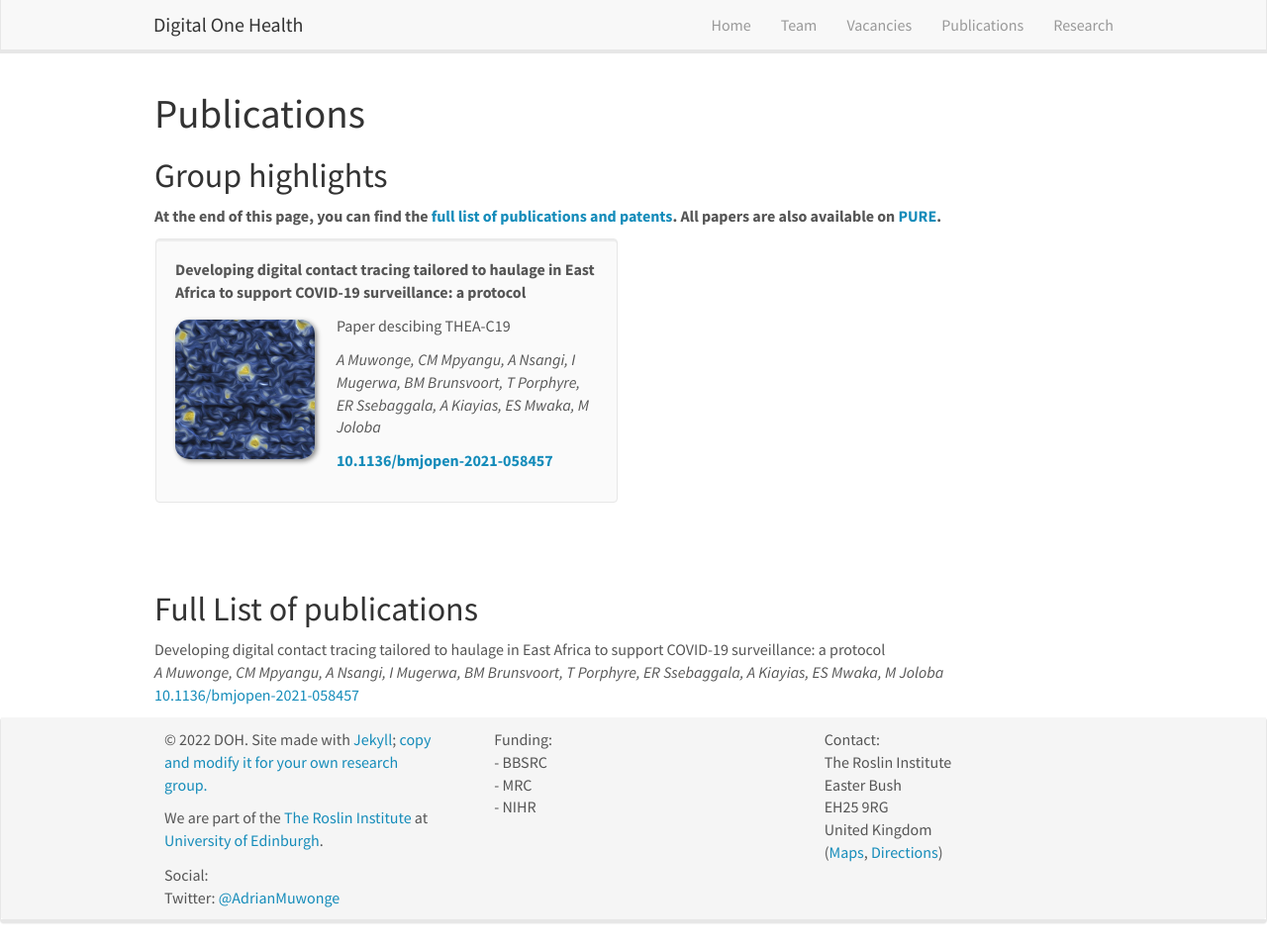
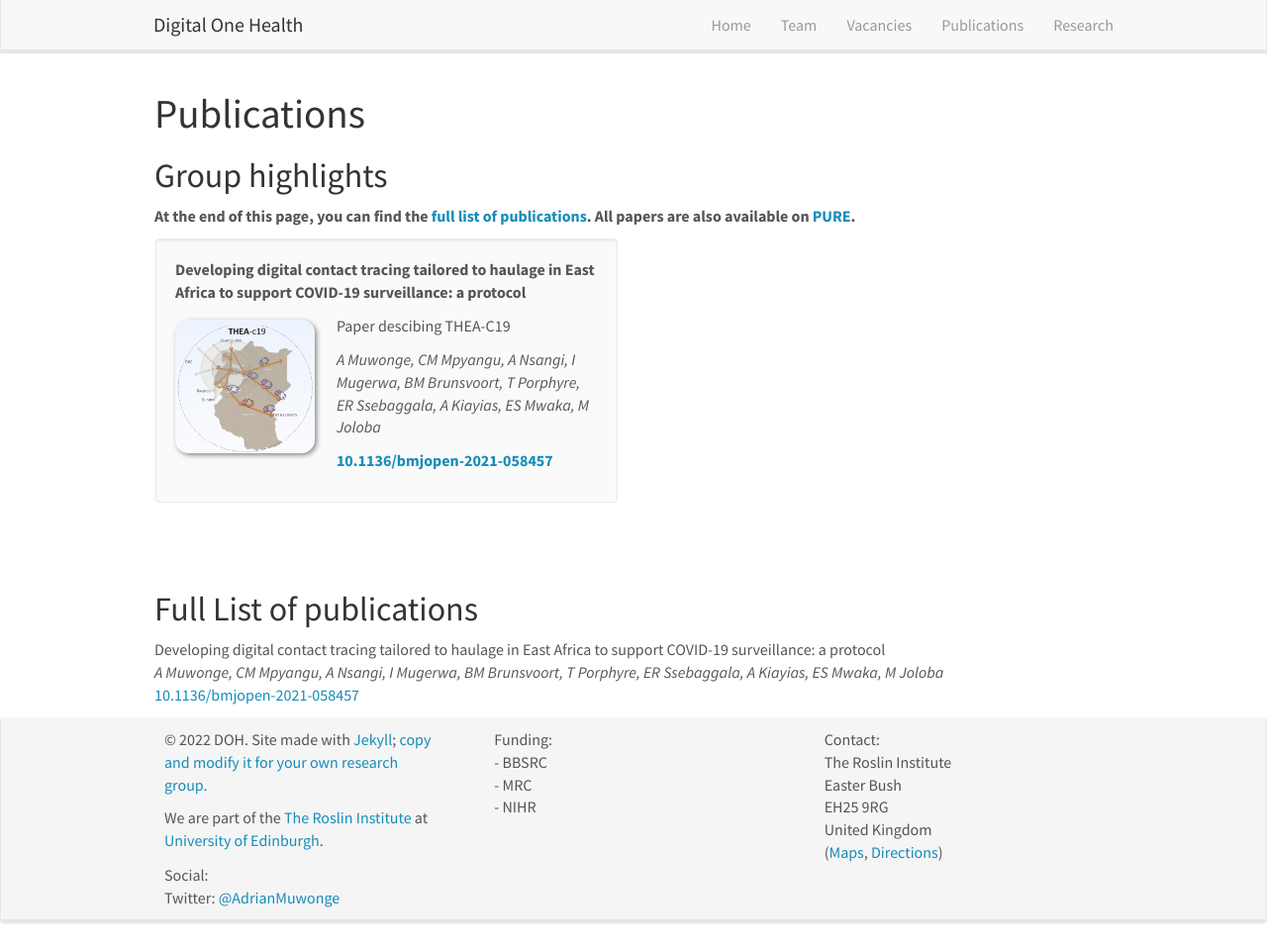
Before and after one commit to Digital-One-Health/digital-one-health.github.io, a Jekyll site: the page built from _pages/publications.md, in a window 1280 px wide and 955 px high. Shown: the whole window at 99% size. Built offline with Jekyll 4.4.1, drawn with Linux system fonts in a browser that asks for light colours; nearby versions of some CDN libraries.

Commit message:
Updated projectthea publication logo

```diff
--- a/_data/publist.yml
+++ b/_data/publist.yml
@@ -1,5 +1,5 @@
 - title: "Developing digital contact tracing tailored to haulage in East Africa to support COVID-19 surveillance: a protocol"
-  image: imageaward_edited.png
+  image: projectTHEA.png
   description: Paper descibing THEA-C19
   authors: A Muwonge, CM Mpyangu, A Nsangi, I Mugerwa, BM Brunsvoort, T Porphyre, ER Ssebaggala, A Kiayias, ES Mwaka, M Joloba
   link:
--- a/_pages/publications.md
+++ b/_pages/publications.md
@@ -11,7 +11,7 @@ permalink: /publications/
 
 ## Group highlights
 
-**At the end of this page, you can find the [full list of publications and patents](#full-list-of-publications). All papers are also available on [PURE](https://www.research.ed.ac.uk/en/persons/adrian-muwonge/publications/?type=%2Fdk%2Fatira%2Fpure%2Fresearchoutput%2Fresearchoutputtypes%2Fcontributiontojournal%2Farticle).**
+**At the end of this page, you can find the [full list of publications](#full-list-of-publications). All papers are also available on [PURE](https://www.research.ed.ac.uk/en/persons/adrian-muwonge/publications/?type=%2Fdk%2Fatira%2Fpure%2Fresearchoutput%2Fresearchoutputtypes%2Fcontributiontojournal%2Farticle).**
 
 {% assign number_printed = 0 %}
 {% for publi in site.data.publist %}
```
Also changed, not shown: _pages/openings.md (+1 -1 lines), images/pubpic/projectTHEA.png (added), 4 other files.
